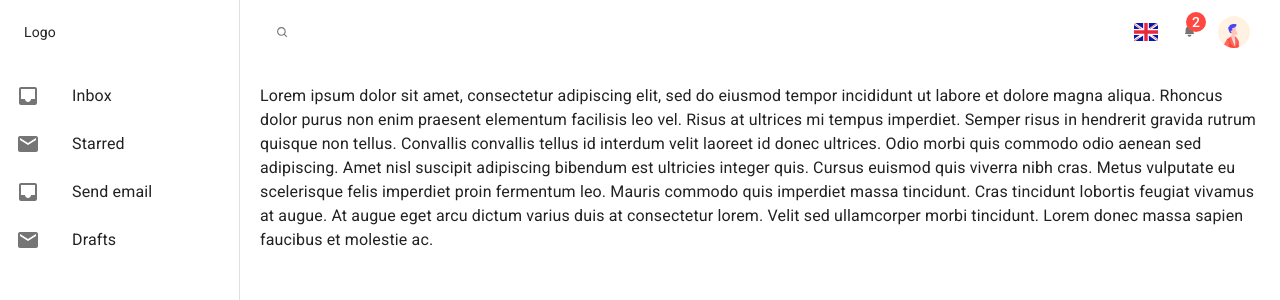
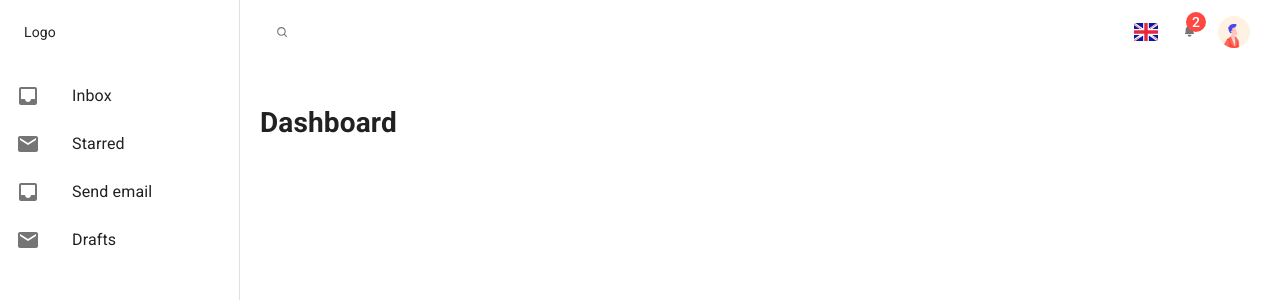
Before and after one commit to SuperDev01234/MUISample, a React (Create React App) app: page /dashboard in a window 1280 px wide. Shown: the top 300 px of the page. Built offline with nearby package versions, Linux system fonts and the light colour scheme.

Commit message:
added 404 page, dashboard page & set up Router

```diff
--- a/src/App.js
+++ b/src/App.js
@@ -1,26 +1,29 @@
+import { Redirect, Route, Switch } from "react-router-dom";
 import Layout from "./layout/Layout";
 
-import { Typography } from "@material-ui/core";
+// components
+import Dashboard from "./pages/Dashboard";
+import ErrorPage from "./pages/404";
 
 const App = () => {
   return (
     <>
       <Layout>
-        <Typography paragraph>
-          Lorem ipsum dolor sit amet, consectetur adipiscing elit, sed do
-          eiusmod tempor incididunt ut labore et dolore magna aliqua. Rhoncus
-          dolor purus non enim praesent elementum facilisis leo vel. Risus at
-          ultrices mi tempus imperdiet. Semper risus in hendrerit gravida rutrum
-          quisque non tellus. Convallis convallis tellus id interdum velit
-          laoreet id donec ultrices. Odio morbi quis commodo odio aenean sed
-          adipiscing. Amet nisl suscipit adipiscing bibendum est ultricies
-          integer quis. Cursus euismod quis viverra nibh cras. Metus vulputate
-          eu scelerisque felis imperdiet proin fermentum leo. Mauris commodo
-          quis imperdiet massa tincidunt. Cras tincidunt lobortis feugiat
-          vivamus at augue. At augue eget arcu dictum varius duis at consectetur
-          lorem. Velit sed ullamcorper morbi tincidunt. Lorem donec massa sapien
-          faucibus et molestie ac.
-        </Typography>
+        <Switch>
+          <Route path='/' exact>
+            <Redirect to='/dashboard' />
+          </Route>
+
+          <Route path='/dashboard' component={Dashboard} exact />
+          <Route path='/user' />
+          <Route path='/product' />
+          <Route path='/blog' />
+          <Route path='/login' />
+          <Route path='/register' />
+          <Route path='/404' component={ErrorPage} />
+
+          <Route path='*' component={ErrorPage} />
+        </Switch>
       </Layout>
     </>
   );
--- a/src/index.js
+++ b/src/index.js
@@ -3,6 +3,7 @@ import ReactDOM from "react-dom";
 
 import CssBaseline from "@material-ui/core/CssBaseline";
 import { ThemeProvider } from "@material-ui/core/styles";
+import { BrowserRouter } from "react-router-dom";
 import App from "./App";
 import theme from "./theme";
 import reportWebVitals from "./reportWebVitals";
@@ -11,7 +12,9 @@ ReactDOM.render(
   <ThemeProvider theme={theme}>
     {/* CssBaseline kickstart an elegant, consistent, and simple baseline to build upon. */}
     <CssBaseline />
-    <App />
+    <BrowserRouter>
+      <App />
+    </BrowserRouter>
   </ThemeProvider>,
   document.getElementById("root")
 );
--- /dev/null
+++ b/src/pages/404.js
@@ -0,0 +1,12 @@
+import { Link } from "react-router-dom";
+
+const ErrorPage = () => {
+  return (
+    <>
+      <h1>Wrong Page</h1>
+      <Link to='/'>Go to Home</Link>
+    </>
+  );
+};
+
+export default ErrorPage;
--- /dev/null
+++ b/src/pages/Dashboard.js
@@ -0,0 +1,5 @@
+const Dashboard = () => {
+  return <h1>Dashboard</h1>;
+};
+
+export default Dashboard;
```
